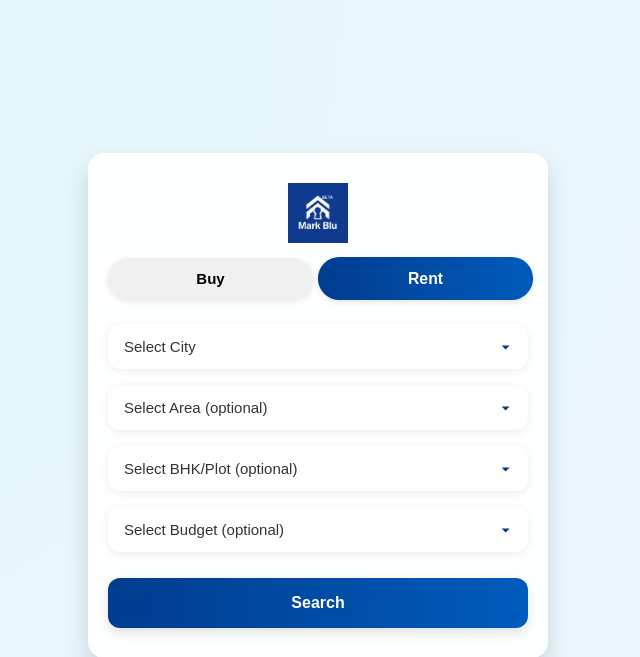
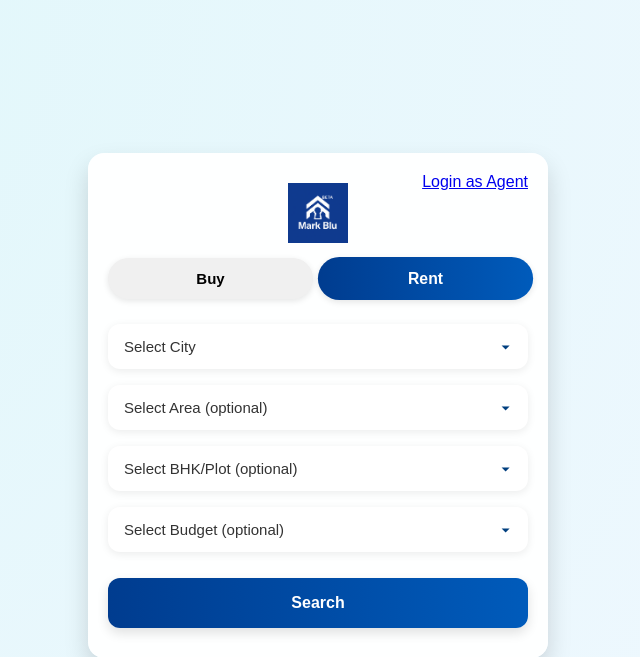
Before and after one commit to dshah9009/markblu, a Django app: template templates/user/filter.html in a window 1280 px wide. Shown: the top 657 px of the page, without its empty margins (322-962 px from the left). Run offline with Django 5.2, Linux system fonts and the light colour scheme; the template is opened without the code that fills it, so the values that code supplies are empty.

Commit message:
add button for agent

```diff
--- a/templates/user/filter.html
+++ b/templates/user/filter.html
@@ -187,6 +187,13 @@
 
       <!-- Search Button -->
       <button type="submit" class="search-btn">Search</button>
+
+      <div style="position: fixed; top: 20px; right: 20px; z-index: 1000;">
+  <a href="{% url 'agent-login' %}"
+    class="bg-blue-600 hover:bg-blue-700 text-white text-sm font-semibold px-4 py-2 rounded shadow-md transition">
+    Login as Agent
+  </a>
+</div>
     </form>
   </div>
 
```
